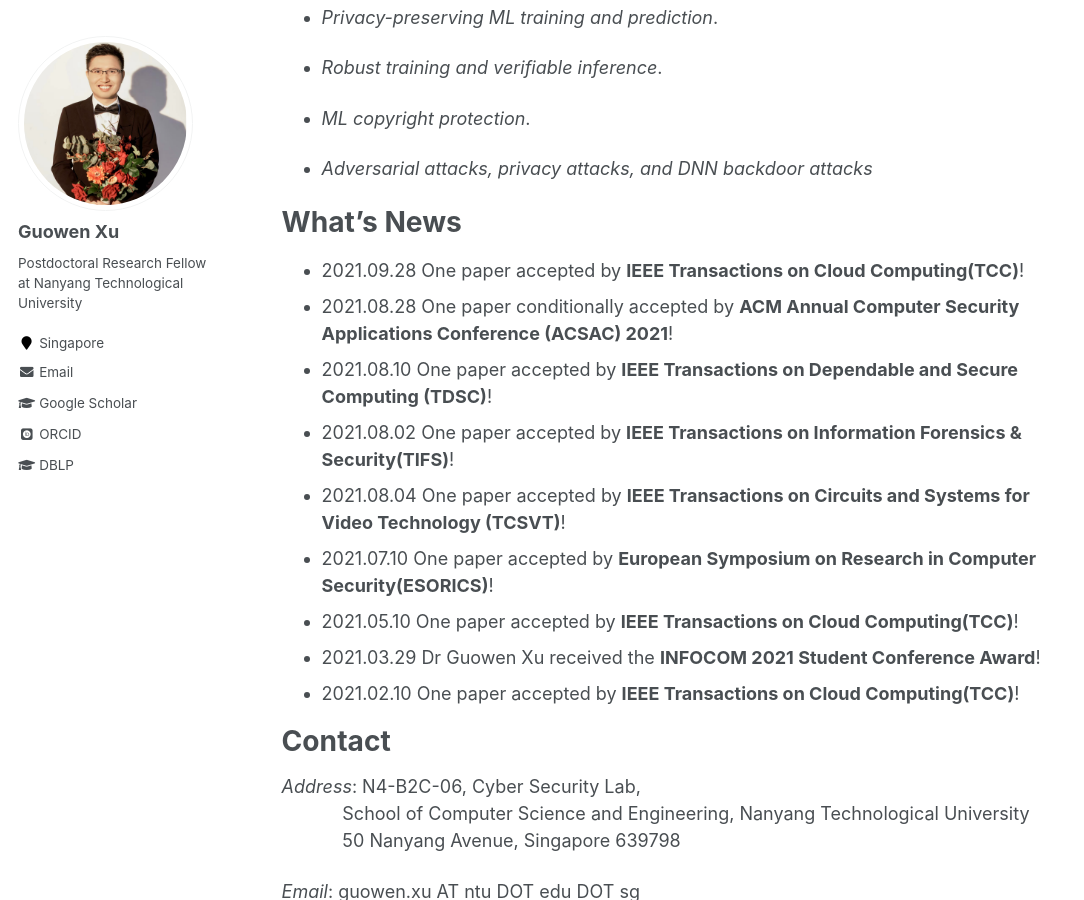
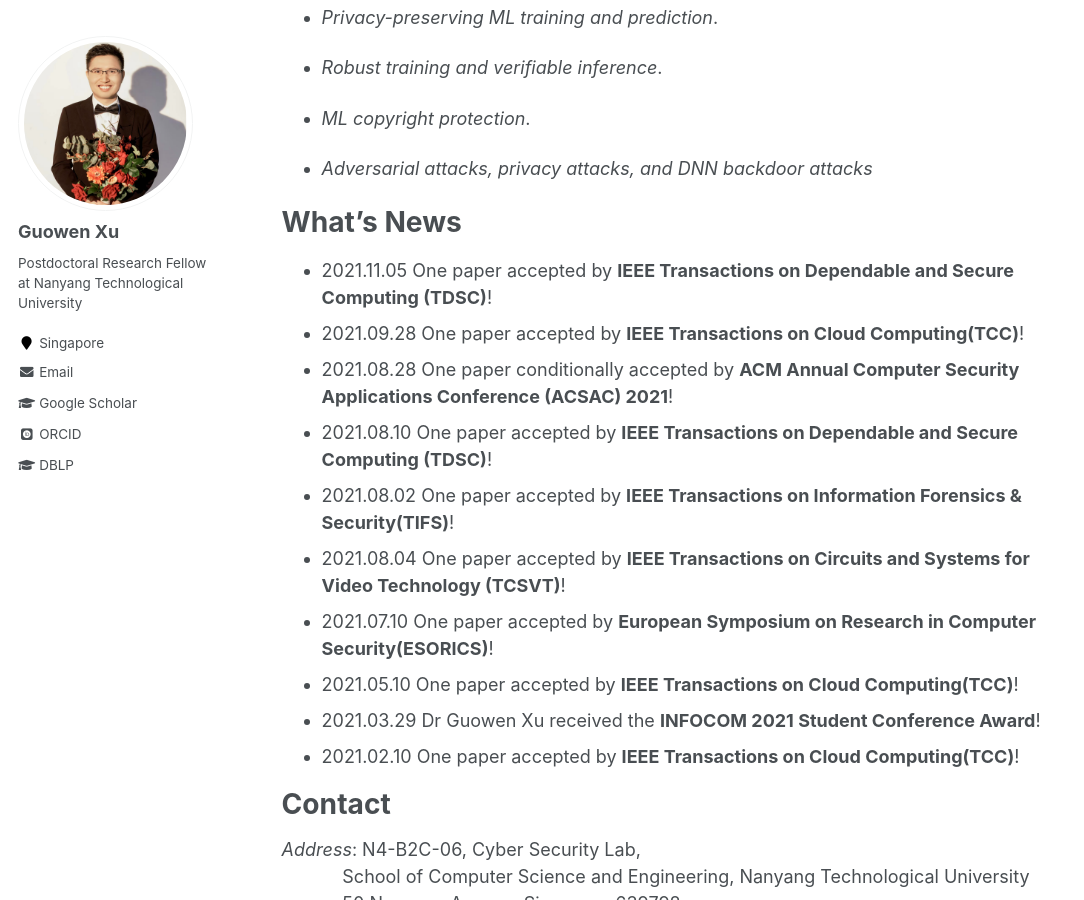
Before and after one commit to Guowen-xu/guowen-xu.github.io, a Jekyll site: the page built from _pages/about.md, in a window 1280 px wide and 900 px high, scrolled down 500 px. Shown: the whole window, without its empty margins (0-1084 px from the left). Built offline with Jekyll 4.4.1, drawn with Linux system fonts in a browser that asks for light colours; some web fonts are replaced.

Commit message:
Update about.md

```diff
--- a/_pages/about.md
+++ b/_pages/about.md
@@ -24,6 +24,7 @@ I prefer to work on applying cryptographic techniques in building secure protoco
 
 What's News
 ======
+- 2021.11.05 One paper  accepted by **IEEE Transactions on Dependable and Secure Computing (TDSC)**!
 - 2021.09.28 One paper accepted by **IEEE Transactions on Cloud Computing(TCC)**!
 - 2021.08.28 One paper conditionally accepted by **ACM Annual Computer Security Applications Conference (ACSAC) 2021**!
 - 2021.08.10 One paper  accepted by **IEEE Transactions on Dependable and Secure Computing (TDSC)**!
```
